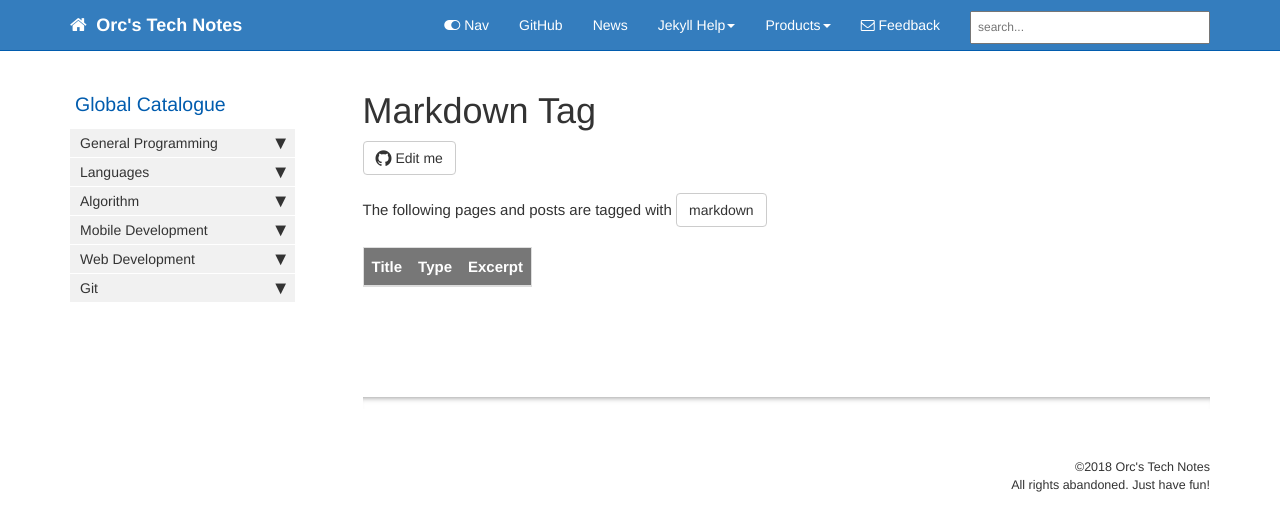
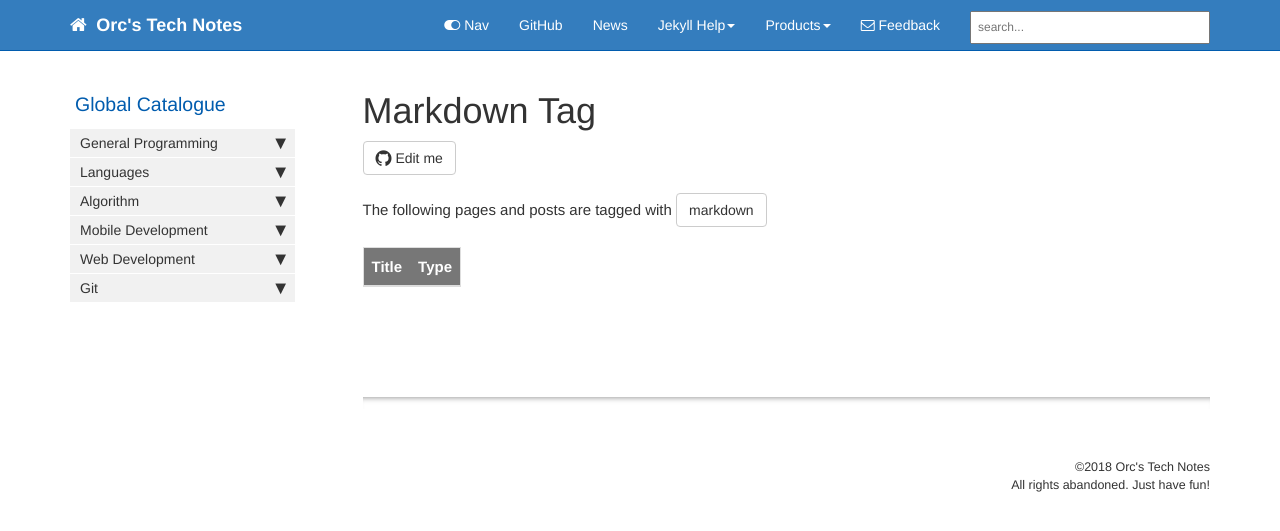
Before and after one commit to HungryOrc/hungryorc.github.io, a Jekyll site: the page built from pages/tags/tag_markdown.md, in a window 1280 px wide. Shown: the top 531 px of the page. Built offline with Jekyll 4.4.1, drawn with Linux system fonts in a browser that asks for light colours; nearby versions of some CDN libraries; comment, search, counter and statistics services are not loaded.

Commit message:
Update taglogic.html

```diff
--- a/_includes/taglogic.html
+++ b/_includes/taglogic.html
@@ -1,5 +1,5 @@
 <p>The following pages and posts are tagged with <button type="button" style="cursor: default" class="btn btn-default navbar-btn">{{page.tagName}}</button></p>
-<table><thead><tr><th>Title</th><th>Type</th><th>Excerpt</th></tr></thead>
+<table><thead><tr><th>Title</th><th>Type</th></tr></thead>
     <tbody>
     {% assign thisTag = page.tagName %}
   {% for page in site.pages %}
```
